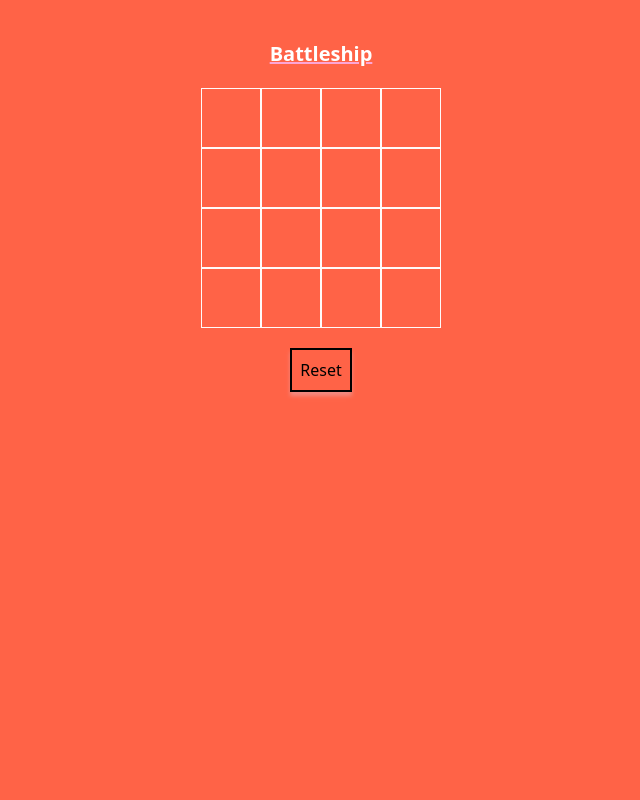
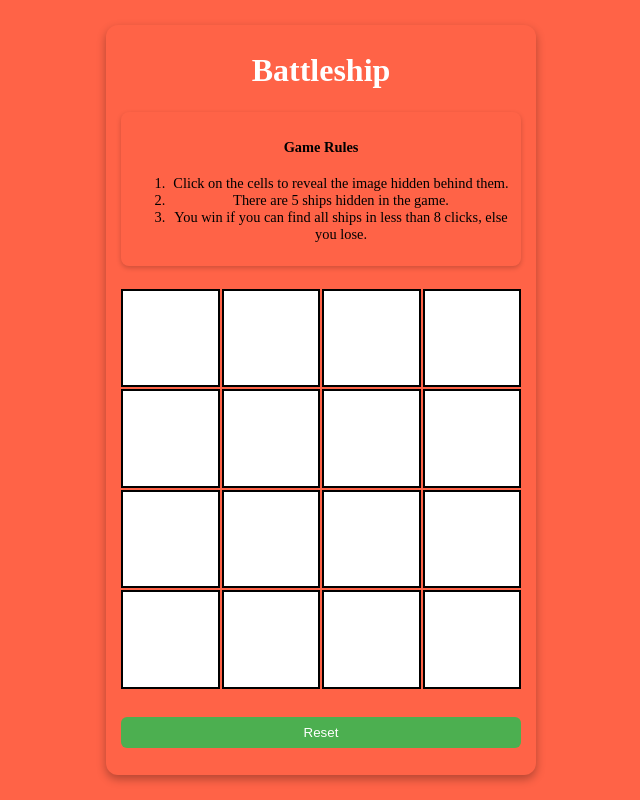
Before and after one commit to aditya2445/Pixel_Compute_Projects, a plain HTML site: page JS/3_Battleship_Game_Project/index.html in a window 1280 px wide. Both pictures are taken after a click on the button "Reset". Shown: the whole page, without its empty margins (319-959 px from the left). Drawn offline with nearby package versions, Linux system fonts and the light colour scheme.

Commit message:
Document title Changes

```diff
--- a/JS/3_Battleship_Game_Project/index.css
+++ b/JS/3_Battleship_Game_Project/index.css
@@ -1,22 +1,78 @@
-body{
+body {
+    display: flex;
+    height: 100vh;
+    width: 100vw;
+    justify-content: center;
+    align-items: center;
     background-color: tomato;
+    margin: 0;
+    overflow: hidden; /* Prevents accidental overflow */
 }
 
-.grid-container{
-    display: grid;
-    grid-template-columns: repeat(4,60px);
-    grid-template-rows: repeat(4,60px);
-    margin: 20px auto;
-    width: max-content;
+.container {
+    height: 90vh;            /* Optimized height for perfect fit */
+    width: 90%;              /* Flexible width for responsiveness */
+    max-width: 400px;        /* Ideal for balanced layout */
+    display: flex;
+    flex-direction: column;
+    justify-content: space-around; /* Balanced spacing */
+    text-align: center;
+    background-color: #ff6347;
+    padding: 15px;           /* Reduced padding to save space */
+    border-radius: 12px;
+    box-shadow: 0 4px 10px rgba(0, 0, 0, 0.3);
 }
 
-.cell{
-    border: 0.2px solid snow;
-    background-color: white;
-    background-color: tomato;
+h1 {
+    color: #fff;
+    font-size: 2rem;         /* Balanced heading size */
+    margin: 0;               /* Prevents extra space */
 }
 
-.button{
-    color: black;
-    box-shadow: 0 4px 4px 0 #f28b82;
+#rules {
+    padding: 8px;
+    border-radius: 8px;
+    box-shadow: 0 2px 5px rgba(0, 0, 0, 0.2);
+    font-size: 0.9rem;       /* Smaller text for better fit */
 }
+
+#grid {
+    display: grid;
+    grid-template-columns: repeat(4, 1fr);
+    grid-template-rows: repeat(4, 1fr);
+    gap: 2px;
+    width: 100%;
+    aspect-ratio: 1 / 1;     /* Maintains a square layout */
+}
+
+.box {
+    background-color: #fff;
+    border: 2px solid #000;
+    display: flex;
+    align-items: center;
+    justify-content: center;
+    background-size: contain;
+    background-repeat: no-repeat;
+    background-position: center;
+    cursor: pointer;
+    transition: background-color 0.3s ease;
+}
+
+.box:hover {
+    background-color: #ffeeba;
+}
+
+button {
+    background-color: #4CAF50;
+    color: white;
+    border: none;
+    padding: 8px 16px;
+    cursor: pointer;
+    border-radius: 6px;
+    margin-top: 5px;
+    transition: background-color 0.3s ease;
+}
+
+button:hover {
+    background-color: #45a049;
+}
--- a/JS/3_Battleship_Game_Project/index.html
+++ b/JS/3_Battleship_Game_Project/index.html
@@ -3,73 +3,41 @@
 <head>
     <meta charset="UTF-8">
     <meta name="viewport" content="width=device-width, initial-scale=1.0">
-    <title>Document</title>
     <link rel="stylesheet" href="index.css">
-    <script src="https://cdn.jsdelivr.net/npm/@tailwindcss/browser@4"></script>
+    <title>Battleship</title>
 </head>
 <body>
-    <div>
-        <h1 class="text-xl font-bold underline text-center mt-10 text-white decoration-pink-300">Battleship</h1>
-    </div>
-    <div class="flex flex-col justify-center items-center">
-        <div class="grid-container">
-            <div class="cell">
-                <img src="./assets/water.webp" alt="" class = "hidden">
-            </div>
-            <div class="cell">
-                <img src="./assets/water.webp" alt="" class = "hidden">
-            </div>
-            <div class="cell">
-                <img src="./assets/water.webp" alt="" class = "hidden">
-            </div>
-            <div class="cell">
-                <img src="./assets/water.webp" alt="" class = "hidden">
-            </div>
-
-            <div class="cell">
-                <img src="./assets/water.webp" alt="" class = "hidden">
-            </div>
-            <div class="cell">
-                <img src="./assets/water.webp" alt="" class = "hidden">
-            </div>
-            <div class="cell">
-                <img src="./assets/water.webp" alt="" class = "hidden">
-            </div>
-            <div class="cell">
-                <img src="./assets/water.webp" alt="" class = "hidden">
-            </div>
-
-            <div class="cell">
-                <img src="./assets/water.webp" alt="" class = "hidden">
-            </div>
-            <div class="cell">
-                <img src="./assets/water.webp" alt="" class = "hidden">
-            </div>
-            <div class="cell">
-                <img src="./assets/water.webp" alt="" class = "hidden">
-            </div>
-            <div class="cell">
-                <img src="./assets/water.webp" alt="" class = "hidden">
-            </div>
-
-            <div class="cell">
-                <img src="./assets/water.webp" alt="" class = "hidden">
-            </div>
-            <div class="cell">
-                <img src="./assets/water.webp" alt="" class = "hidden">
-            </div>
-            <div class="cell">
-                <img src="./assets/water.webp" alt="" class = "hidden">
-            </div>
-            <div class="cell">
-                <img src="./assets/water.webp" alt="" class = "hidden">
-            </div>
+    <div class="container">
+        <h1>Battleship</h1>
+        <div id="rules">
+            <h4>Game Rules</h4>
+            <ol>
+                <li>Click on the cells to reveal the image hidden behind them.</li>
+                <li>There are 5 ships hidden in the game.</li>
+                <li>You win if you can find all ships in less than 8 clicks, else you lose.</li>
+            </ol>
         </div>
-        <button class="p-2 border-2 button">
-            Reset
-        </button>
+        <div id="grid">
+            <div class="box"></div>
+            <div class="box"></div>
+            <div class="box"></div>
+            <div class="box"></div>
+            <div class="box"></div>
+            <div class="box"></div>
+            <div class="box"></div>
+            <div class="box"></div>
+            <div class="box"></div>
+            <div class="box"></div>
+            <div class="box"></div>
+            <div class="box"></div>
+            <div class="box"></div>
+            <div class="box"></div>
+            <div class="box"></div>
+            <div class="box"></div>
+        </div>
+        <button id="resetButton">Reset</button>
     </div>
 
+    <script src="index.js"></script>
 </body>
-<script src="index.js"></script>
 </html>
--- a/JS/3_Battleship_Game_Project/index.js
+++ b/JS/3_Battleship_Game_Project/index.js
@@ -1,53 +1,63 @@
-const list = document.getElementsByClassName("cell");
-let arr = Array.from(list);
+const shipImage = 'https://ik.imagekit.io/d9mvewbju/Course/BigbinaryAcademy/battleship-image_e6bWCZ1w4.png';
+const waterImage = 'https://ik.imagekit.io/d9mvewbju/Course/BigbinaryAcademy/seamless-pattern-waves-various-shades-blue-vector-underwater-design-96891651_aSd5pmbaM.webp';
+let boxes = document.querySelectorAll('.box');
+let resetButton = document.querySelector('#resetButton');
+let shipCount = 0;
+let totalClicks = 0;
 
-let images = document.querySelectorAll(".cell img");
-
-let i = 0;
-let set = new Set();
-
-// Randomly select 5 unique indices to place battleships
-while (i < 5) {
-    let ind = Math.floor(Math.random() * arr.length);
-    if (!set.has(ind)) {
-        set.add(ind);
-        images[ind].src = "assets/battleship.png"; // replace the water image with battleship
-        images[ind].classList.add("battleship");
-        i++;
+function generateRandomShips() {
+    let randomIndices = [];
+    while (randomIndices.length < 5) {
+        let temp = Math.floor(Math.random() * 16);
+        if (!randomIndices.includes(temp)) {
+            randomIndices.push(temp);
+        }
     }
+    boxes.forEach((box, idx) => {
+        if (randomIndices.includes(idx)) {
+            box.dataset.ship = true;
+        } else {
+            box.dataset.ship = false;
+        }
+        box.style.backgroundImage = 'none';
+    });
 }
-
-let water = 0;
-let battleship = 0;
-let count = 0;
-
-arr.forEach((cell, ind) => {
-    cell.addEventListener("click", (e) => {
-        if(count === 8) {
-            console.log("Lost 💀");
-            return;
+function handleBoxClick(event) {
+    const box = event.target;
+    totalClicks++;
+    console.log(`Total clicks: ${totalClicks}`);
+    if (totalClicks > 8) {
+        alert(`You exceeded max clicks. Game over!`);
+        boxes.forEach((box) => {
+            if (box.dataset.ship === 'true') {
+                box.style.backgroundImage = `url(${shipImage})`;
+            } else {
+                box.style.backgroundImage = `url(${waterImage})`;
+            }
+        });
+        boxes.forEach(box => box.removeEventListener('click', handleBoxClick));
+        return;
+    }
+    if (box.dataset.ship === 'true') {
+        box.style.backgroundImage = `url(${shipImage})`;
+        shipCount++;
+        if (shipCount === 5 && totalClicks <= 8) {
+            alert('Congratulations! You won!');
+            boxes.forEach(box => box.removeEventListener('click', handleBoxClick));
         }
-        let img = cell.querySelector("img");
-        if(img.classList.contains("revealed")) {
-            return;
-        }
-        count++;
-        if (!img.classList.contains("revealed")) {
-            img.classList.remove("hidden"); // Remove hidden class
-            img.classList.add("revealed");  // Mark as revealed
-            count++;
-
-            if (img.classList.contains("battleship")) {
-                battleship++;
-                if (battleship === 5) {
-                    console.log("Won 🏆");
-                }
-            } else {
-                water++;
-                if (count - battleship === 8) { // 8 wrong clicks
-                    console.log("Lost 💀");
-                }
-            }
-        }
+    } else {
+        box.style.backgroundImage = `url(${waterImage})`;
+    }
+    box.removeEventListener('click', handleBoxClick);
+}
+function resetGame() {
+    boxes.forEach(box => {
+        box.style.backgroundImage = 'none';
+        box.addEventListener('click', handleBoxClick);
     });
-});
+    shipCount = 0;
+    totalClicks = 0;
+    generateRandomShips();
+}
+boxes.forEach(box => box.addEventListener('click', handleBoxClick));
+resetButton.addEventListener('click', resetGame);
```
Also changed, not shown: JS/10_TODO_List/index.html (+1 -7 lines), JS/10_TODO_List/index.js (+9 -10 lines), JS/1_Event_Invitation/index.html (+1 -1 lines), JS/2_Sticky_Notes_Project/index.html (+1 -1 lines), JS/4_Tic_Tac_Toe/index.html (+1 -1 lines), JS/5_Wordle_Game/index.html (+1 -1 lines), JS/6_Calculator_Project/index.html (+1 -1 lines), JS/7_Currency_Converter/index.html (+1 -1 lines), JS/8_Password_Generator/index.html (+1 -1 lines), JS/9_News_Explorer/index.html (+1 -1 lines).
